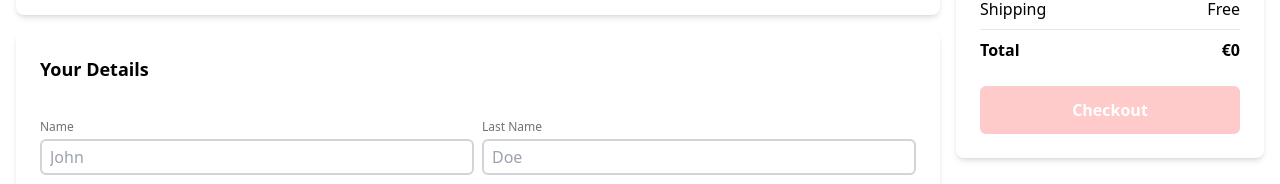
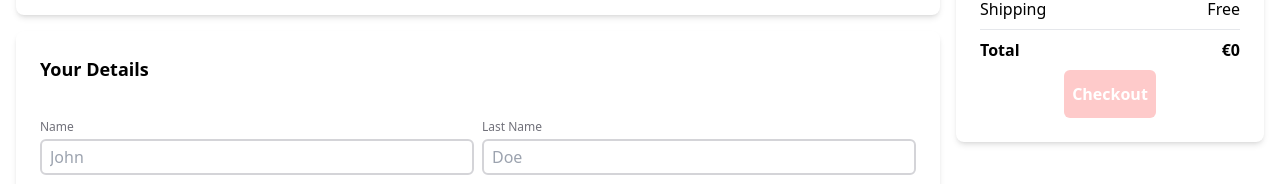
Before and after one commit to Jogopin/Groovz-client, a React (Vite) app: page /checkout in a window 1280 px wide. Shown: the part 183-367 px from the top of the page. Built offline with nearby package versions, Linux system fonts and the light colour scheme; no server answers.

Commit message:
Implement ButtonText.jsx

```diff
--- a/src/components/ButtonText.jsx
+++ b/src/components/ButtonText.jsx
@@ -3,7 +3,7 @@ export default function ButtonText({handleClick,text,alt,iconImage,disabled,vari
   return (
     <button
       onClick={handleClick}
-      className={` ${buttonStyle} flex h-14  items-center justify-evenly`}
+      className={` ${buttonStyle} flex items-center justify-evenly mx-auto`}
       disabled={disabled}
     >
       {iconImage ? <img src={iconImage} className="w-8 invert" alt={alt} /> :<></>}
--- a/src/index.css
+++ b/src/index.css
@@ -16,10 +16,10 @@
 }
 
 .btn-primary{
-    @apply bg-red-700 font-semibold text-white rounded-md px-2 py-3 disabled:bg-red-200 disabled:cursor-not-allowed;
+    @apply bg-red-700 font-semibold text-white rounded-md px-2 py-3 disabled:bg-red-200 disabled:cursor-not-allowed active:bg-zinc-400;
 }
 .btn-secondary{
-    @apply bg-zinc-400 font-semibold text-white rounded-md p-3;
+    @apply bg-zinc-400 font-semibold text-white rounded-md px-2 py-3 disabled:bg-red-200 disabled:cursor-not-allowed active:bg-zinc-200;
 }
 ::selection{
     color: white;
--- a/src/pages/Checkout.jsx
+++ b/src/pages/Checkout.jsx
@@ -5,6 +5,7 @@ import InputLabel from "../components/InputLabel";
 import { useAuth } from "../hooks/useAuth";
 import useUserById from "../hooks/useUserById";
 import EditableUserInfo from "../components/EditableUserInfo";
+import ButtonText from "../components/ButtonText";
 
 export default function Checkout() {
   const { cartProducts, totalPrice, addToCart, removeProductFromCart } =
@@ -199,13 +200,7 @@ export default function Checkout() {
                 <span className="font-semibold">Total</span>
                 <span className="font-semibold">€{totalPrice}</span>
               </div>
-              <button
-                className="btn-primary mt-4 w-full"
-                onClick={handleCheckOut}
-                disabled={!canCheckout}
-              >
-                Checkout
-              </button>
+              <ButtonText text={"Checkout"} onClick={handleCheckOut} disabled={!canCheckout}/>
             </div>
           </section>
         </div>
--- a/src/pages/HomePage/HeroBanner.jsx
+++ b/src/pages/HomePage/HeroBanner.jsx
@@ -18,7 +18,7 @@ const HeroBanner = ({ heroProduct }) => {
       </div>
 
       {/* TEXT */}
-      <div className="pb-10 pl-10 ">
+      <div className="pb-10 pl-10 flex flex-col ">
         <span className="text-xl font-bold uppercase tracking-tight text-red-700">
           lorem ipsum
         </span>
@@ -26,7 +26,7 @@ const HeroBanner = ({ heroProduct }) => {
           {heroProduct.name}
         </h1>
         <h2 className="text-2xl font-bold tracking-wide">Luctus sit amet</h2>
-
+        <div className="self-start mt-3">
           <ButtonText
             text={"Shop"}
             handleClick={() => {
@@ -34,6 +34,8 @@ const HeroBanner = ({ heroProduct }) => {
             }}
           />
 
+        </div>
+
       </div>
     </section>
   );
--- a/src/pages/Login.jsx
+++ b/src/pages/Login.jsx
@@ -5,6 +5,7 @@ import { useAuth } from "../hooks/useAuth";
 import { login } from "../services/api";
 import { toast } from "react-hot-toast";
 import capitalize from "../utils/capitalize";
+import ButtonText from "../components/ButtonText";
 
 
 const Login = () => {
@@ -61,7 +62,8 @@ const Login = () => {
             Sign Up
           </Link>
         </p>
-        <button className="btn-primary">Login</button>
+        <ButtonText text={"Login"}/>
+
       </form>
     </>
   );
```
